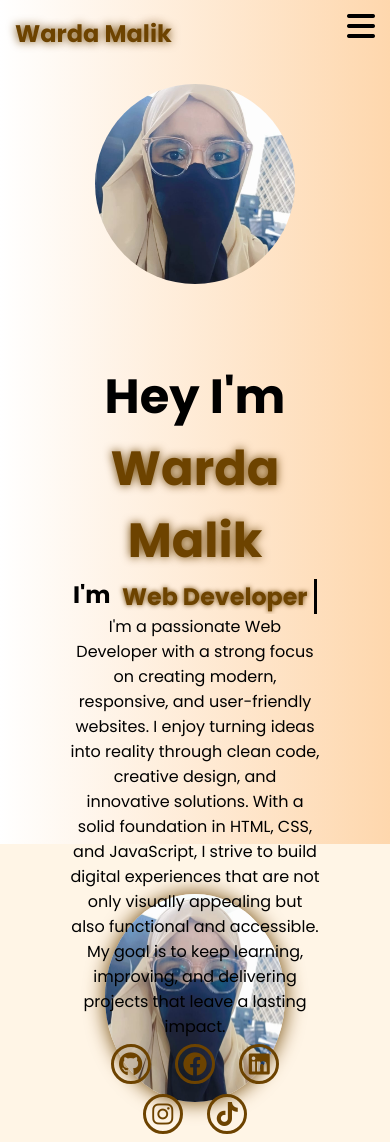
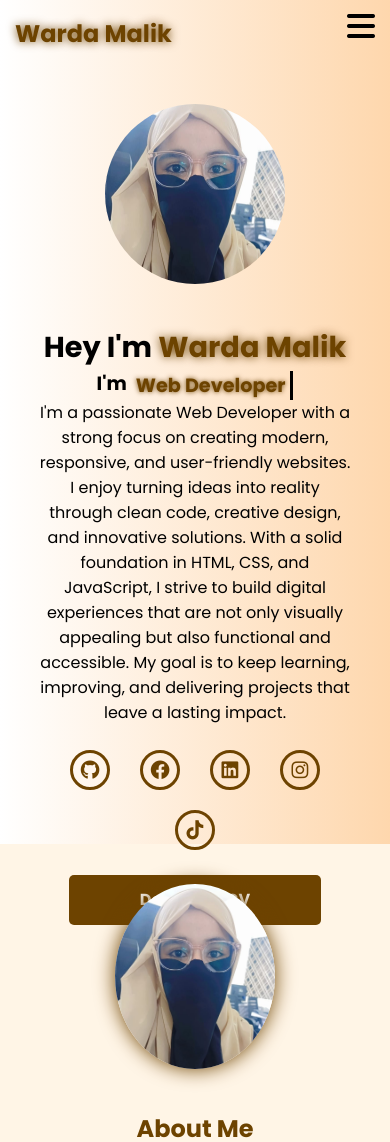
Before and after one commit to wardamalik883-collab/1st-portfolio, a plain HTML site: page index.html in a window 390 px wide. Shown: the top 1142 px of the page. Drawn offline with Linux system fonts and the light colour scheme.

Commit message:
Fix responsive design for mobile screens

```diff
--- a/style.css
+++ b/style.css
@@ -279,45 +279,6 @@ section.hero {
     font-weight: 700;
     box-shadow: 0 0 40px rgb(109,67,0);
 }
-
-/* ---------- RESPONSIVE ---------- */
-@media(max-width:884px) {
-    body {
-        overflow-y: visible;
-    }
-    nav .logo {
-        position: absolute;
-        top: 16px;
-        left: 15px;
-        font-size: 1.5rem;
-    }
-    .main-container {
-        display: flex;
-        flex-direction: column;
-        align-items: center;
-        text-align: center;
-    }
-    .nav-container .links {
-        display: none;
-    }
-    .hamburg, .cancle {
-        display: block;
-    }
-    .main-container .content {
-        width: 80%;
-        z-index: 1;
-    }
-    .social-links i{
-        width: 2.5rem;
-        height: 2.5rem;
-        font-size: 1.5rem;
-    }
-    .main-container .image img {
-        width: 200px;
-        height: 200px;
-        margin-bottom: 20px;
-    }
-}
 /* navbar end here */
 /* about */
 #about {
@@ -356,38 +317,6 @@ section.hero {
   margin-bottom: 20px;
 }
 
-@media (max-width: 884px) {
-  .about-container {
-    flex-direction: column;
-    text-align: center;
-  }
-
-  .about-content {
-    max-width: 90%;
-  }
-
-  .about-content h2 {
-    text-align: center;
-  }
-}
-
-@media (max-width: 600px) {
-  #about {
-    padding: 50px 5%;
-  }
-
-  .about-image img {
-    width: 180px;
-  }
-
-  .about-content h2 {
-    font-size: 1.6rem;
-  }
-
-  .about-content p {
-    font-size: 1rem;
-  }
-}
 
 /* Skills */
 .skill {
@@ -544,3 +473,90 @@ section.hero {
   color: rgb(109,67,0);
   border: 2px solid rgb(109,67,0);
 }
+/* Responsive  */
+/* ---------- ONE MEDIA QUERY FOR MOBILE ---------- */
+@media (max-width: 768px) {
+
+  /* Navbar */
+  nav .logo {
+    position: absolute;
+    top: 16px;
+    left: 15px;
+    font-size: 1.5rem;
+  }
+  .nav-container .links {
+    display: none;
+  }
+  .hamburg, .cancle {
+    display: block;
+  }
+
+  /* Hero Section */
+  .main-container {
+    flex-direction: column;
+    align-items: center;
+    text-align: center;
+    gap: 20px;
+    padding: 20px;
+  }
+  .main-container .image img {
+    width: 180px;
+    height: 180px;
+    margin-bottom: 15px;
+  }
+  .main-container .content {
+    width: 100%;
+    max-width: 90%;
+  }
+  .main-container .content h1 {
+    font-size: 1.8rem;
+  }
+  .typewriter {
+    font-size: 1.2rem;
+  }
+  .content button {
+    display: block;
+    width: 80%;
+    margin: 15px auto;
+  }
+
+  .social-links {
+    display: flex;
+    flex-wrap: wrap;
+    justify-content: center;
+    gap: 10px;
+    margin: 20px 0;
+  }
+  .social-links i {
+    width: 2.5rem;
+    height: 2.5rem;
+    font-size: 1.2rem;
+  }
+  #about {
+    padding: 40px 5%;
+  }
+  .about-container {
+    flex-direction: column;
+    text-align: center;
+    gap: 20px;
+  }
+  .about-image img {
+    width: 160px;
+    margin-bottom: 15px;
+  }
+  .about-content h2 {
+    font-size: 1.5rem;
+  }
+  .about-content p {
+    font-size: 1rem;
+    line-height: 1.6;
+  }
+
+  .projects-container {
+    flex-direction: column;
+    align-items: center;
+  }
+  .contact-container form {
+    width: 90%;
+  }
+}
```
